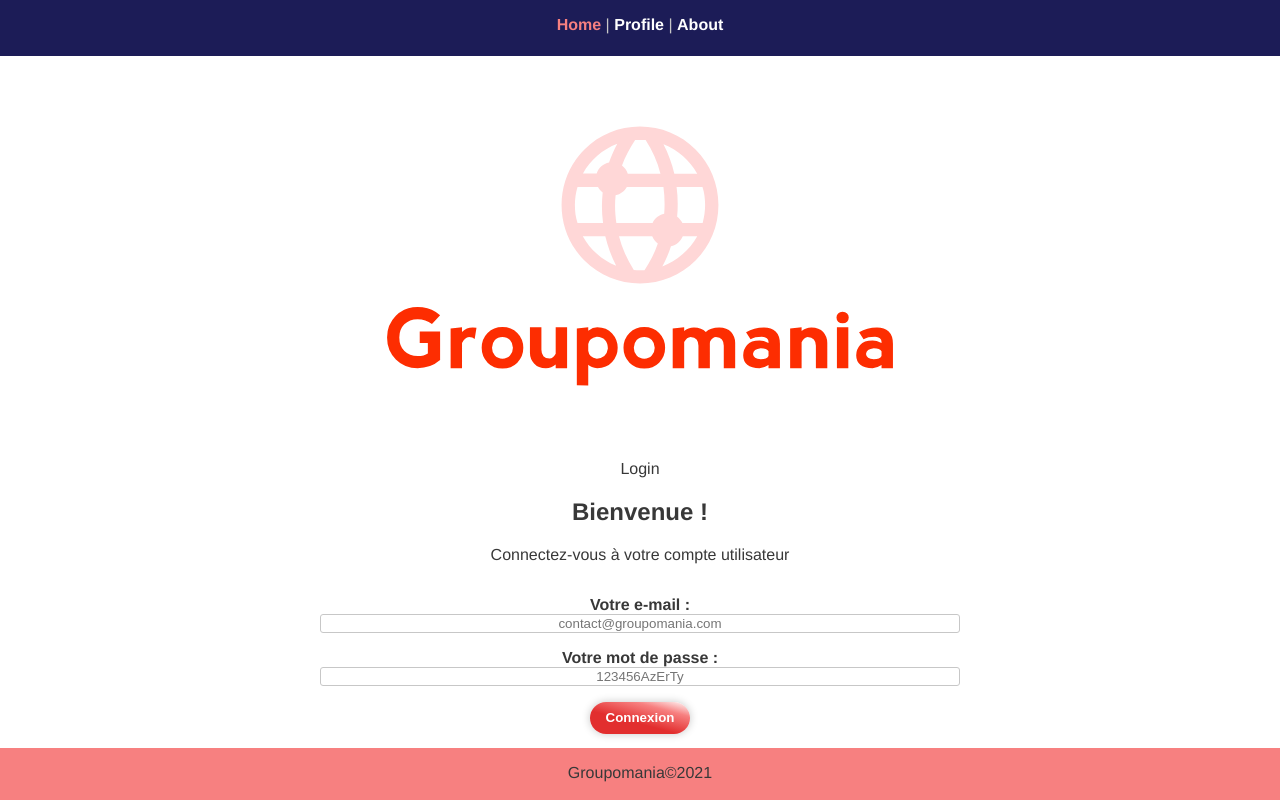
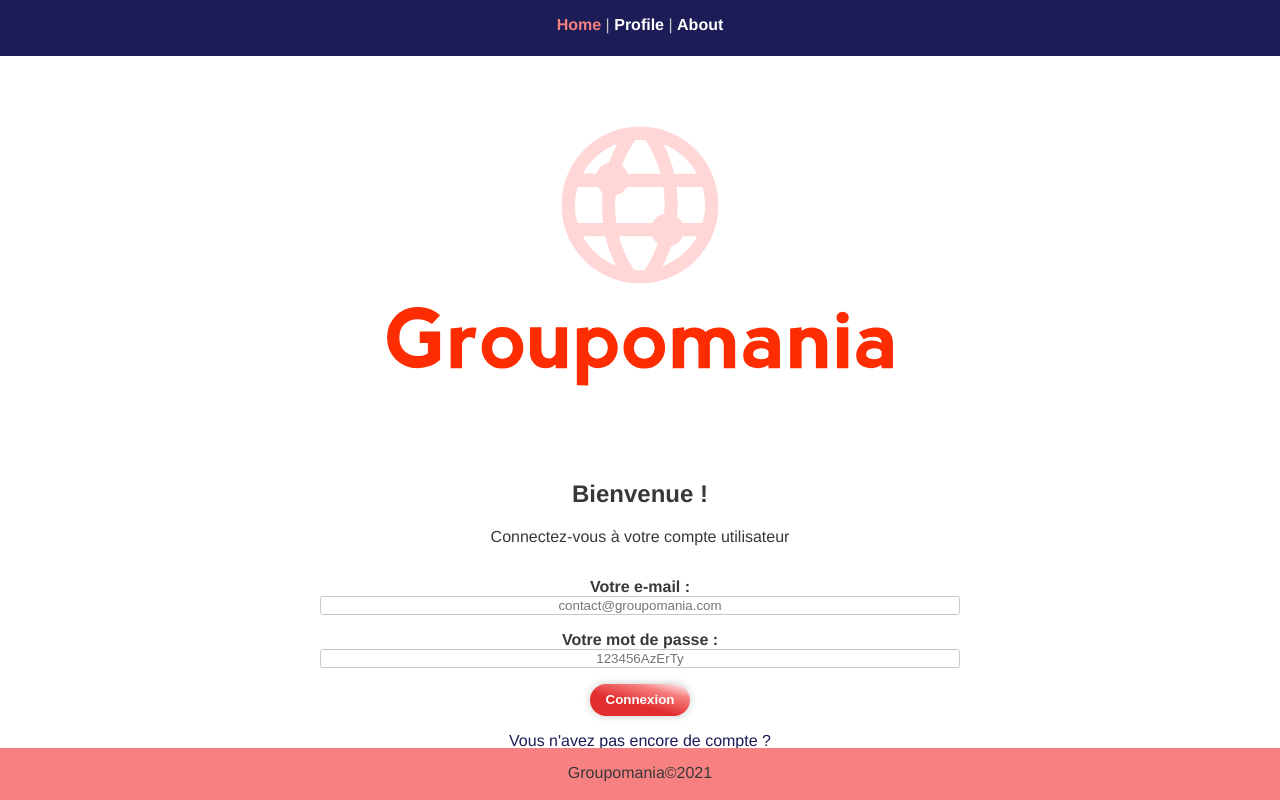
Before and after one commit to ewanouchka/EvaCharnayKruschat_7_17112021, a Vue app in the folder grouporama-app/: page / in a window 1280 px wide. Built offline with nearby package versions, Linux system fonts and the light colour scheme.

Commit message:
Suppr "Login" "Profile" inutiles

```diff
--- a/grouporama-app/src/views/Home.vue
+++ b/grouporama-app/src/views/Home.vue
@@ -1,8 +1,8 @@
 <template>
   <div class="home">
     <img alt="logo above Groupomania" src="../assets/icon-above-font.svg" class="home__logo">
-    <section v-if="checkAuth === true">Profile<Profile /></section>
-    <section v-else>Login<Login/></section>
+    <section v-if="checkAuth === true"><Profile /></section>
+    <section v-else><Login/></section>
   </div>
 </template>
 
```
